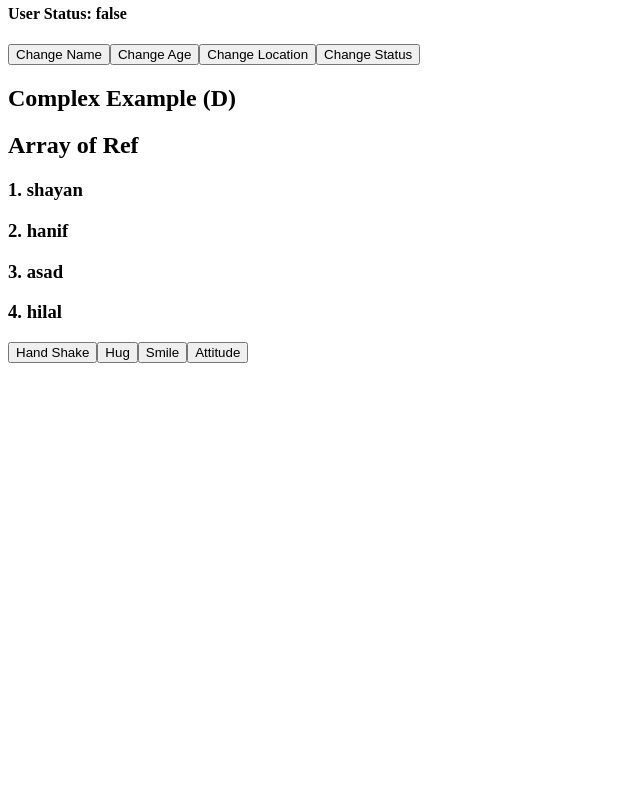
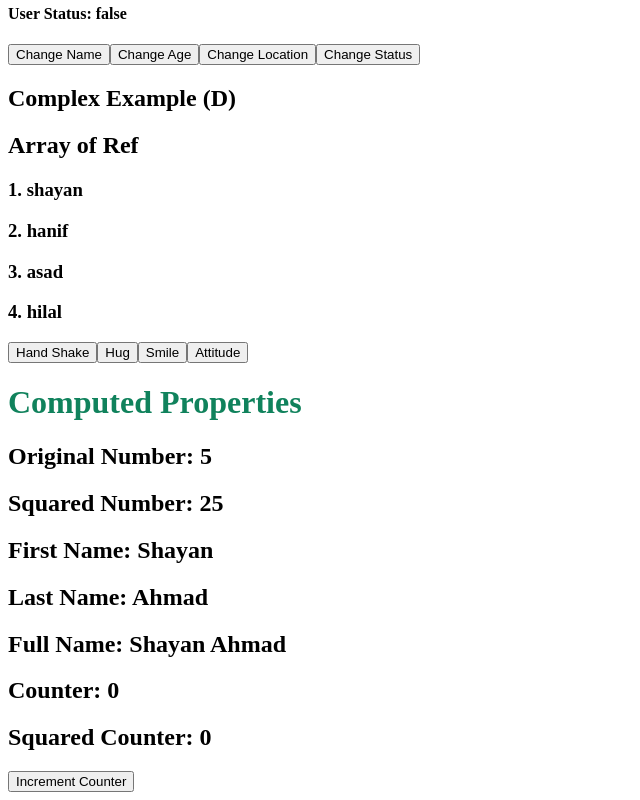
Before and after one commit to shayanahmad1999/vue-course, a Vue app: page / in a window 1280 px wide. Shown: the part 2761-3561 px from the top of the page, without its empty margins (0-640 px from the left). Before the commit the page ends 3132 px from the top, so only its background shows below. Built offline with nearby package versions, Linux system fonts and the light colour scheme.

Commit message:
working on computed properties

```diff
--- a/src/App.vue
+++ b/src/App.vue
@@ -1,5 +1,6 @@
 <script setup>
 import AttritubeBinding from './components/AttritubeBinding.vue';
+import ComputedPropreties from './components/computedPropreties.vue';
 import EventHandler from './components/EventHandler.vue';
 import GlobalStyle from './components/GlobalStyle.vue';
 import HelloWorld from './components/HelloWorld.vue';
@@ -27,5 +28,7 @@ import TextInterpolation from './components/TextInterpolation.vue';
   <ReactiveComponent />
 
   <RefComponent />
+
+  <ComputedPropreties />
 </template>
 <style scoped></style>
--- /dev/null
+++ b/src/components/computedPropreties.vue
@@ -0,0 +1,35 @@
+<script setup>
+import { computed, ref } from 'vue';
+
+const number = ref(5);
+
+const squaredNumber = computed(() => {
+    return number.value * number.value;
+});
+
+const firstName = ref('Shayan');
+const lastName = ref('Ahmad');
+
+const fullName = computed(() => firstName.value + ' ' + lastName.value);
+
+const counter = ref(0);
+
+const squaredCounter = computed(() => counter.value ** 2);
+
+const incrementCounter = () => {
+    counter.value++;
+}
+</script>
+<template>
+    <h1>Computed Properties</h1>
+    <h2>Original Number: {{ number }}</h2>
+    <h2>Squared Number: {{ squaredNumber }}</h2>
+
+    <h2>First Name: {{ firstName }}</h2>
+    <h2>Last Name: {{ lastName }}</h2>
+    <h2>Full Name: {{ fullName }}</h2>
+
+    <h2>Counter: {{ counter }}</h2>
+    <h2>Squared Counter: {{ squaredCounter }}</h2>
+    <button @click="incrementCounter">Increment Counter</button>
+</template>
```
